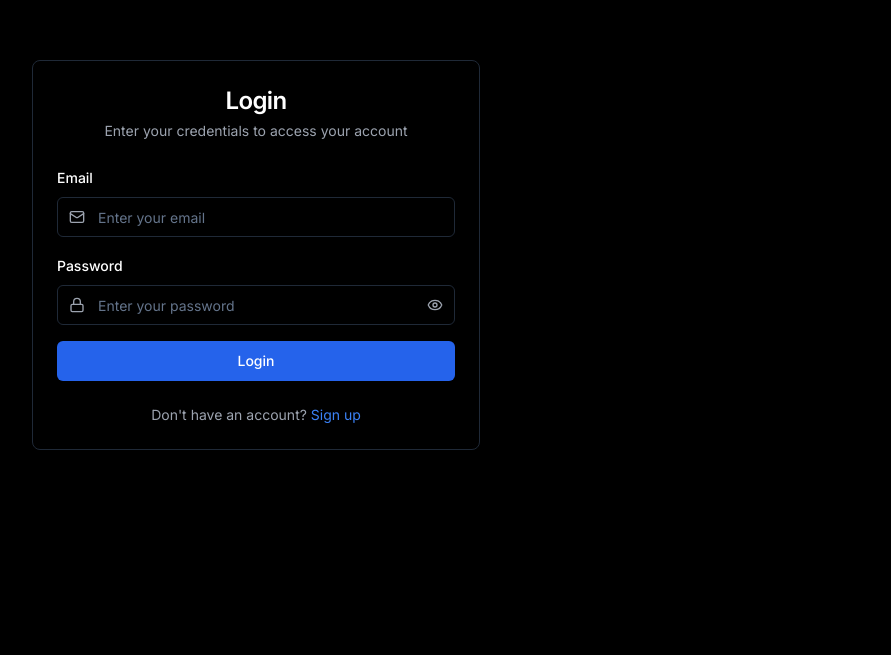
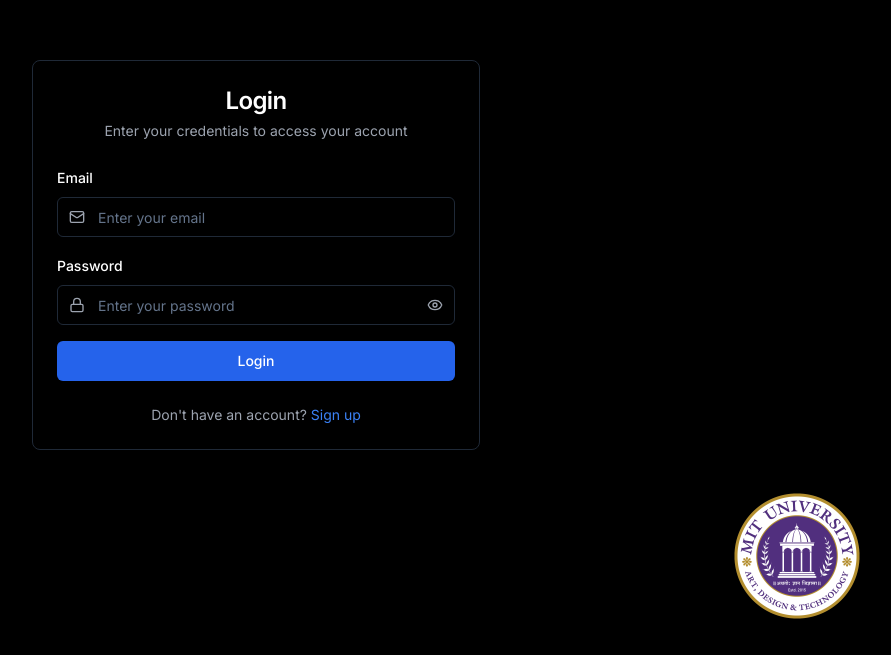
Before and after one commit to Omkar2k5/Udaan-2.0, a Next.js app: page /login in a window 1280 px wide. Shown: the part 145-800 px from the top of the page, without its empty margins (384-1275 px from the left). Built offline with nearby package versions, Linux system fonts and the light colour scheme; no server answers.

Commit message:
Added logo in Layout Page

```diff
--- a/app/globals.css
+++ b/app/globals.css
@@ -72,6 +72,14 @@
   }
   body {
     @apply bg-background text-foreground;
+    height: 100vh;
+    width: 100vw;
+    overflow: hidden;
+    position: fixed;
+  }
+  html {
+    height: 100%;
+    overflow: hidden;
   }
 }
 
@@ -80,3 +88,13 @@ spline-viewer {
   width: 100%;
   height: 100%;
 }
+
+/* Hide scrollbar but keep functionality */
+::-webkit-scrollbar {
+  display: none;
+}
+
+/* Hide scrollbar for Firefox */
+* {
+  scrollbar-width: none;
+}
--- a/app/layout.tsx
+++ b/app/layout.tsx
@@ -3,6 +3,7 @@ import "@/app/globals.css"
 import { Inter } from "next/font/google"
 import Script from "next/script"
 import { Providers } from "@/components/providers"
+import Image from "next/image"
 
 const inter = Inter({ subsets: ["latin"] })
 
@@ -26,7 +27,16 @@ export default function RootLayout({
           strategy="beforeInteractive"
         />
       </head>
-      <body className={inter.className}>
+      <body className={`${inter.className} overflow-hidden`}>
+        <div className="fixed bottom-4 right-4 z-50 bg-black/80 backdrop-blur-sm p-2 rounded-lg">
+          <Image
+            src="/logo-Mit.png"
+            alt="MIT Logo"
+            width={150}
+            height={90}
+            className="object-contain"
+          />
+        </div>
         <Providers>{children}</Providers>
       </body>
     </html>
```
Also changed, not shown: public/logo-Mit.png (added).
